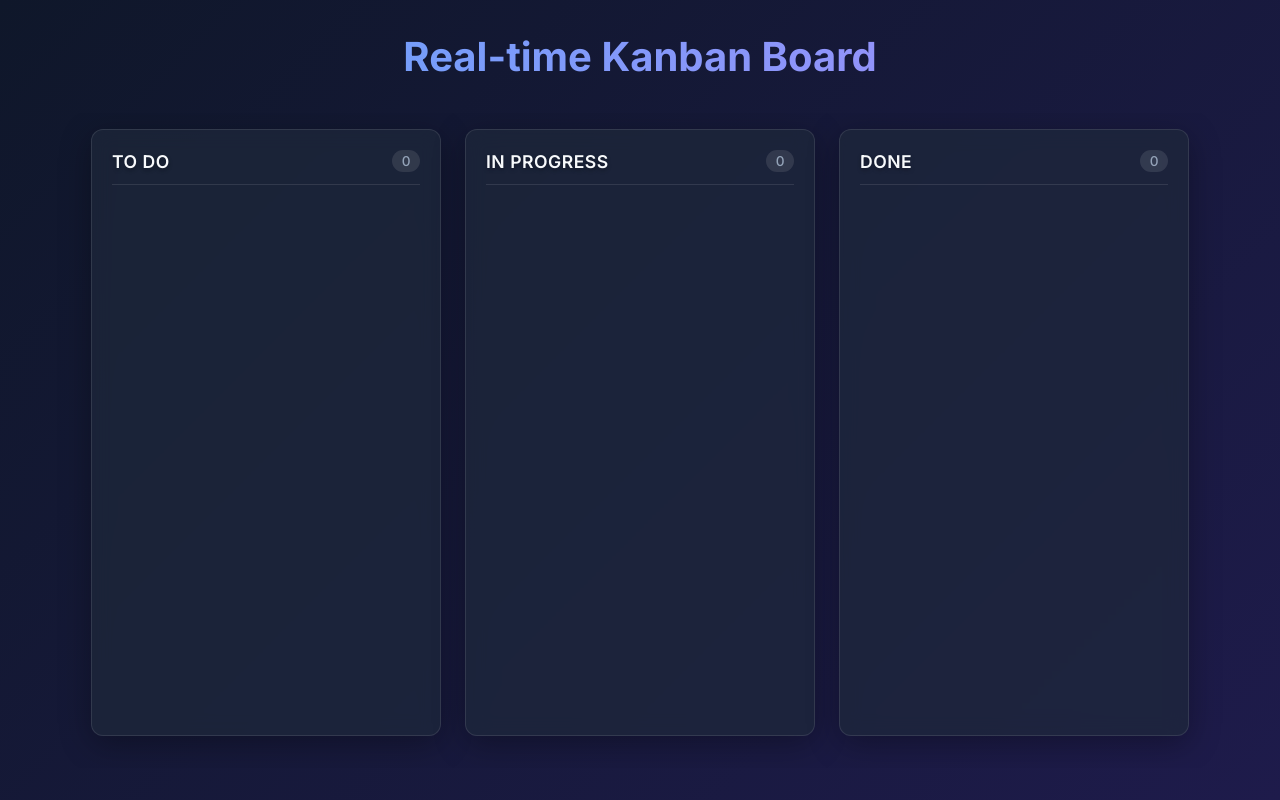
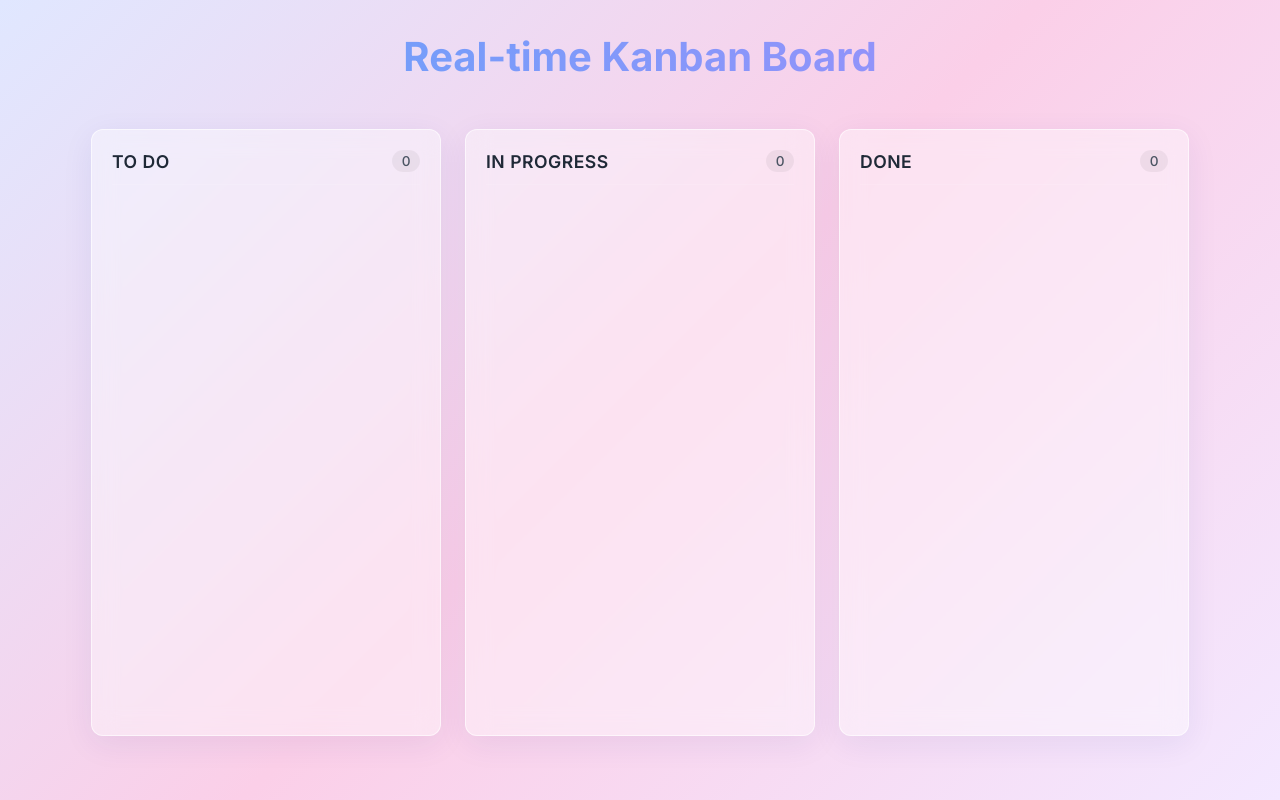
Before and after one commit to Sarthak-1229/Vyorius_Drones-, a React (Vite) app in the folder Internship_assignment/frontend/: page / in a window 1280 px wide. Built offline with nearby package versions, Linux system fonts and the light colour scheme.

Commit message:
feat: switch to light glassmorphism theme and setup DragDropContext & Droppable

```diff
--- a/Internship_assignment/frontend/src/components/Column.css
+++ b/Internship_assignment/frontend/src/components/Column.css
@@ -22,11 +22,10 @@
   letter-spacing: 0.5px;
   text-transform: uppercase;
   color: var(--text-main);
-  text-shadow: 0 2px 4px rgba(0,0,0,0.3);
 }
 
 .task-count {
-  background: rgba(255, 255, 255, 0.1);
+  background: rgba(0, 0, 0, 0.05);
   padding: 0.2rem 0.6rem;
   border-radius: 20px;
   font-size: 0.85rem;
@@ -55,6 +54,12 @@
 }
 
 .column-content::-webkit-scrollbar-thumb {
-  background-color: rgba(255, 255, 255, 0.2);
+  background-color: rgba(0, 0, 0, 0.1);
   border-radius: 10px;
 }
+
+.dragging-over {
+  background: rgba(255, 255, 255, 0.2);
+  border-radius: 8px;
+  transition: background 0.2s ease;
+}
--- a/Internship_assignment/frontend/src/components/Column.jsx
+++ b/Internship_assignment/frontend/src/components/Column.jsx
@@ -1,4 +1,5 @@
 import React from 'react';
+import { Droppable } from '@hello-pangea/dnd';
 import './Column.css';
 
 function Column({ id, title, children }) {
@@ -8,10 +9,20 @@ function Column({ id, title, children }) {
         <h2 className="column-title">{title}</h2>
         <span className="task-count">0</span>
       </div>
-      <div className="column-content">
-        {/* Task Cards will go here */}
-        {children}
-      </div>
+
+      <Droppable droppableId={id}>
+        {(provided, snapshot) => (
+          <div
+            className={`column-content ${snapshot.isDraggingOver ? 'dragging-over' : ''}`}
+            ref={provided.innerRef}
+            {...provided.droppableProps}
+          >
+            {/* Task Cards will go here */}
+            {children}
+            {provided.placeholder}
+          </div>
+        )}
+      </Droppable>
     </div>
   );
 }
--- a/Internship_assignment/frontend/src/components/TaskBoard.jsx
+++ b/Internship_assignment/frontend/src/components/TaskBoard.jsx
@@ -1,16 +1,23 @@
 import React from 'react';
+import { DragDropContext } from '@hello-pangea/dnd';
 import Column from './Column';
 import './TaskBoard.css';
 
 function TaskBoard() {
   const columns = ['To Do', 'In Progress', 'Done'];
 
+  const handleDragEnd = (result) => {
+    // TODO: Implement task moving logic
+  };
+
   return (
-    <div className="task-board-container">
-      {columns.map((col) => (
-        <Column key={col} id={col} title={col} />
-      ))}
-    </div>
+    <DragDropContext onDragEnd={handleDragEnd}>
+      <div className="task-board-container">
+        {columns.map((col) => (
+          <Column key={col} id={col} title={col} />
+        ))}
+      </div>
+    </DragDropContext>
   );
 }
 
--- a/Internship_assignment/frontend/src/index.css
+++ b/Internship_assignment/frontend/src/index.css
@@ -8,13 +8,13 @@
 }
 
 :root {
-  /* Color Palette */
-  --bg-color: #0f172a;
-  --text-main: #f8fafc;
-  --text-muted: #94a3b8;
+  /* Light Glassmorphic Color Palette */
+  --bg-color: #f3f4f6;
+  --text-main: #1f2937;
+  --text-muted: #4b5563;
 
-  --column-bg: rgba(30, 41, 59, 0.7);
-  --card-bg: rgba(51, 65, 85, 0.8);
+  --column-bg: rgba(255, 255, 255, 0.4);
+  --card-bg: rgba(255, 255, 255, 0.65);
 
   --primary: #3b82f6;
   --primary-hover: #2563eb;
@@ -29,7 +29,7 @@
 body {
   margin: 0;
   font-family: 'Inter', sans-serif;
-  background: linear-gradient(135deg, #0f172a 0%, #1e1b4b 100%);
+  background: linear-gradient(135deg, #e0e7ff 0%, #fbcfe8 50%, #f3e8ff 100%);
   color: var(--text-main);
   min-height: 100vh;
   -webkit-font-smoothing: antialiased;
@@ -39,20 +39,20 @@ body {
 /* Utilities */
 .glass-panel {
   background: var(--column-bg);
-  backdrop-filter: blur(10px);
-  -webkit-backdrop-filter: blur(10px);
-  border: 1px solid rgba(255, 255, 255, 0.1);
+  backdrop-filter: blur(12px);
+  -webkit-backdrop-filter: blur(12px);
+  border: 1px solid rgba(255, 255, 255, 0.6);
   border-radius: var(--border-radius);
-  box-shadow: 0 8px 32px 0 rgba(0, 0, 0, 0.3);
+  box-shadow: 0 8px 32px 0 rgba(31, 38, 135, 0.07);
 }
 
 .glass-card {
   background: var(--card-bg);
-  backdrop-filter: blur(5px);
-  -webkit-backdrop-filter: blur(5px);
-  border: 1px solid rgba(255, 255, 255, 0.05);
+  backdrop-filter: blur(8px);
+  -webkit-backdrop-filter: blur(8px);
+  border: 1px solid rgba(255, 255, 255, 0.8);
   border-radius: 8px;
-  box-shadow: 0 4px 6px -1px rgba(0, 0, 0, 0.2);
+  box-shadow: 0 4px 6px -1px rgba(31, 38, 135, 0.05);
   transition: transform 0.2s ease, box-shadow 0.2s ease;
 }
 
```
